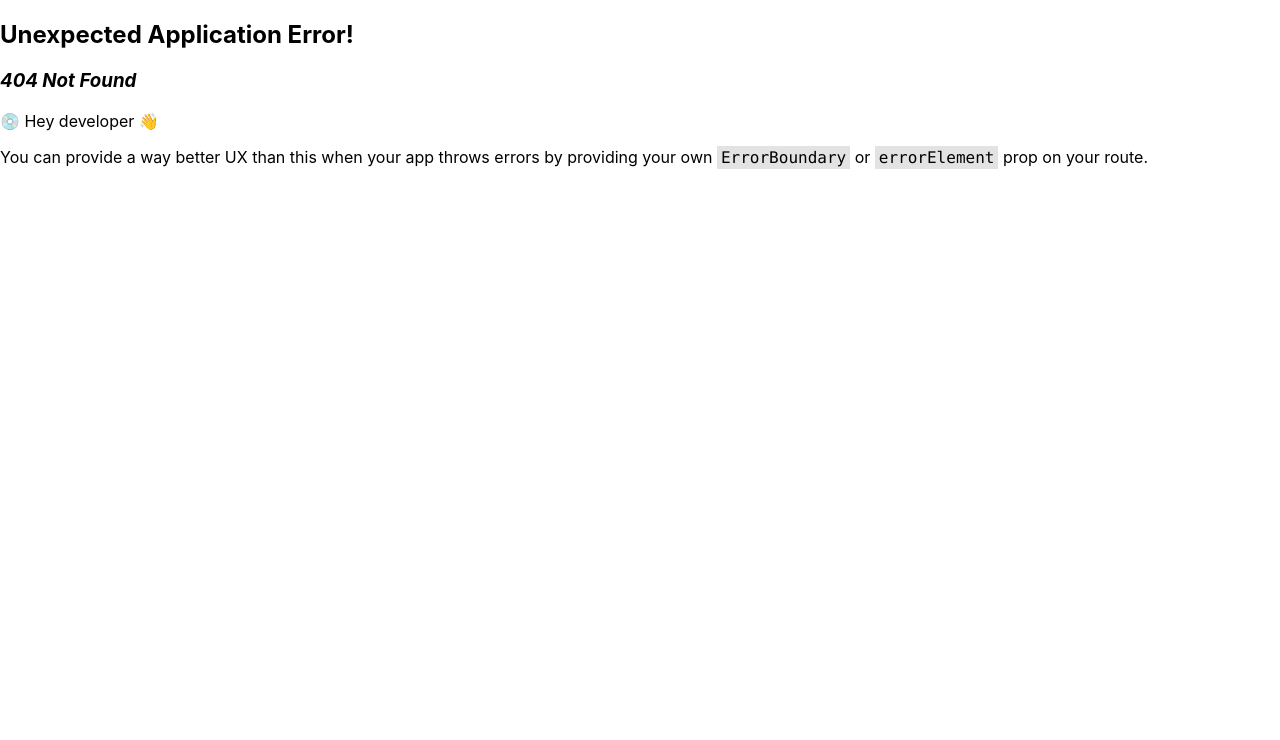
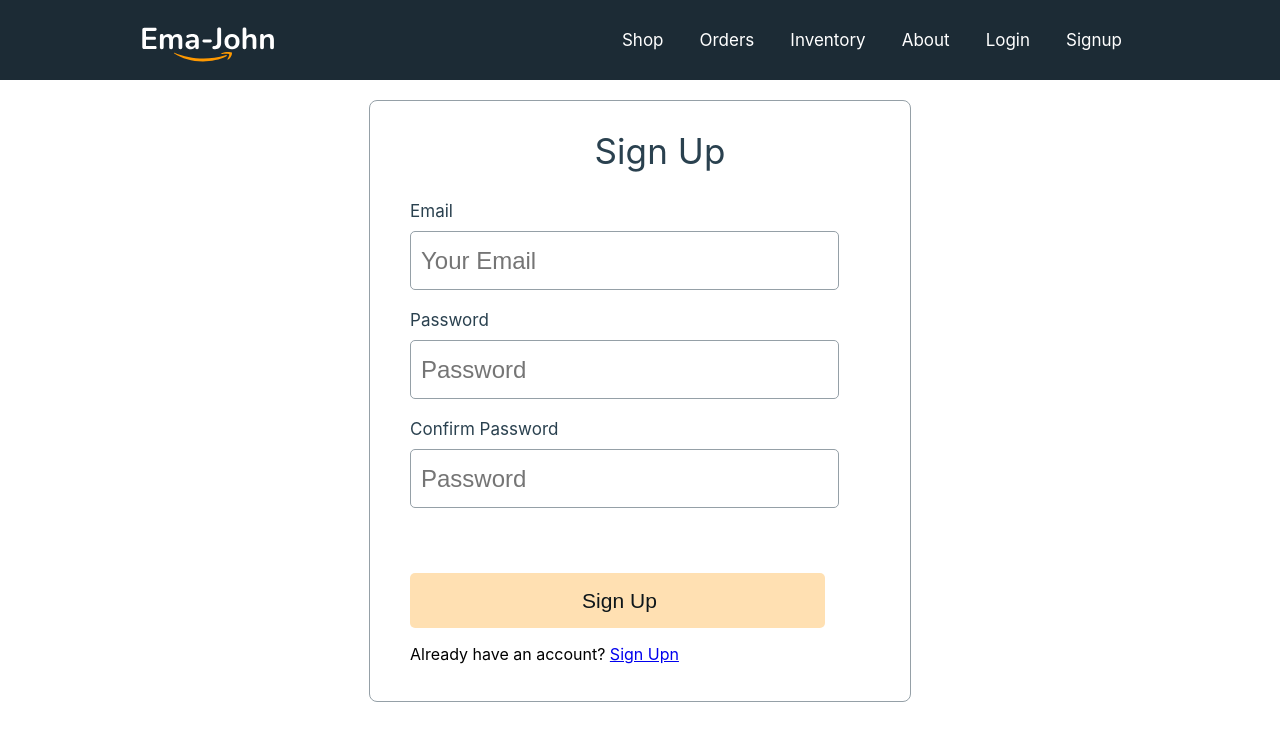
Before and after one commit to d3v-tushar/ema-john-simple, a React (Create React App) app: page /signup in a window 1280 px wide. Before the commit this address had no page. Shown: the top 740 px of the page. Built offline with nearby package versions, Linux system fonts and the light colour scheme.

Commit message:
Register & Login Page Designed, Firebase Config Added

```diff
--- a/package.json
+++ b/package.json
@@ -10,6 +10,7 @@
     "@testing-library/jest-dom": "^5.16.5",
     "@testing-library/react": "^13.4.0",
     "@testing-library/user-event": "^13.5.0",
+    "firebase": "^9.13.0",
     "react": "^18.2.0",
     "react-dom": "^18.2.0",
     "react-router-dom": "^6.4.2",
--- a/src/components/Header/Header.js
+++ b/src/components/Header/Header.js
@@ -1,9 +1,12 @@
 import React from 'react';
+import { useContext } from 'react';
 import { Link } from 'react-router-dom';
+import { AuthContext } from '../../contexts/UserContext/UserContext';
 import logo from '../../images/Logo.svg'
 import './Header.css';
 
 const Header = () => {
+    const {user} = useContext(AuthContext);
     return (
             <nav className='header'>
                 <img src={logo} alt="" />
@@ -12,6 +15,9 @@
                     <Link to="/orders">Orders</Link>
                     <Link to="/Inventory">Inventory</Link>
                     <Link to="/about">About</Link>
+                    <Link to="/login">Login</Link>
+                    <Link to="/signup">Signup</Link>
+                    <span>{user?.email}</span>
                 </div>
             </nav>
     );
--- /dev/null
+++ b/src/components/Login/Login.css
@@ -0,0 +1,59 @@
+.form-container{
+    width: 500px;
+    height: 600px;
+    margin: 20px auto;
+    border: 1px solid #95a0a7;
+    border-radius: 8px;
+    padding-left: 40px;
+}
+
+.form-title{
+    font-weight: 400;
+    font-size: 35px;
+    line-height: 42px;
+    letter-spacing: 0.0025em;
+    color: #2A414F;
+    text-align: center;
+}
+
+.form-control{
+    margin-bottom: 20px;
+}
+
+.form-control label{
+    display: block;
+    font-weight: 400;
+    font-size: 17px;
+    line-height: 20px;
+    letter-spacing: 0.0015em;
+    color: #2A414F;
+    margin-bottom: 10px;
+}
+
+.form-control input{
+    width: 415px;
+    height: 55px;
+    border: 1px solid #95a0a7;
+    border-radius: 5px;
+    font-size: 1.5em;
+    padding-left: 10px;
+}
+
+.btn-submit{
+    margin-top: 45px;
+    width: 415px;
+    height: 55px;
+    background-color: rgba(255, 153, 0, 0.3);
+    border-radius: 5px;
+    font-weight: 400;
+    font-size: 21px;
+    line-height: 25px;
+    letter-spacing: 0.0015em;
+    color: #0e161a;
+    padding-left: 10px;
+    border: none;
+}
+
+.btn-submit:hover{
+    background-color: rgba(255, 153, 0, 0.6);
+}
--- /dev/null
+++ b/src/components/Login/Login.js
@@ -0,0 +1,25 @@
+import React from 'react';
+import { Link } from 'react-router-dom';
+import './Login.css';
+
+const Login = () => {
+    return (
+        <div className='form-container'>
+            <h2 className='form-title'>Login</h2>
+            <form>
+            <div className="form-control">
+                <label htmlFor="email">Email</label>
+                <input type="email" name="email" placeholder='Your Email' required />
+            </div>
+            <div className="form-control">
+                <label htmlFor="password">Password</label>
+                <input type="password" name="password" placeholder='Password' required />
+            </div>
+            <input className='btn-submit' type="submit" value="Login" />
+            </form>
+            <p>New to ema john? <Link to='/signup'>Create a new account</Link></p>
+        </div>
+    );
+};
+
+export default Login;
--- /dev/null
+++ b/src/components/SignUp/SignUp.css
@@ -0,0 +1,3 @@
+.text-error{
+    color: rgb(234, 70, 70);
+}
--- /dev/null
+++ b/src/components/SignUp/SignUp.js
@@ -0,0 +1,49 @@
+import React from 'react';
+import { useState } from 'react';
+import { Link } from 'react-router-dom';
+import './SignUp.css';
+
+const SignUp = () => {
+    const [error, setError] = useState(null);
+    const handleSubmit = (event) =>{
+        event.preventDefault();
+        const form = event.target;
+        const email = form.email.value;
+        const password = form.password.value;
+        const confirm = form.confirm.value;
+
+        if(password.length < 6){
+            setError('Password Should be 6 characters or more');
+            return;
+        }
+
+        if(password !== confirm){
+            setError('Your Password did not match');
+            return;
+        }
+    }
+    return (
+        <div className='form-container'>
+            <h2 className='form-title'>Sign Up</h2>
+            <form onSubmit={handleSubmit}>
+            <div className="form-control">
+                <label htmlFor="email">Email</label>
+                <input type="email" name="email" placeholder='Your Email' required />
+            </div>
+            <div className="form-control">
+                <label htmlFor="password">Password</label>
+                <input type="password" name="password" placeholder='Password' required />
+            </div>
+            <div className="form-control">
+                <label htmlFor="confirm">Confirm Password</label>
+                <input type="password" name="confirm" placeholder='Password' required />
+            </div>
+            <input className='btn-submit' type="submit" value="Sign Up" />
+            </form>
+            <p>Already have an account? <Link to='/signup'>Sign Upn</Link></p>
+            <p className='text-error'>{error}</p>
+        </div>
+    );
+};
+
+export default SignUp;
--- /dev/null
+++ b/src/contexts/UserContext/UserContext.js
@@ -0,0 +1,14 @@
+import React, { createContext } from 'react';
+
+
+export const AuthContext = createContext();
+    const authinfo = {};
+const UserContext = ({children}) => {
+    return (
+        <AuthContext.Provider value={authinfo}>
+            {children}
+        </AuthContext.Provider>
+    );
+};
+
+export default UserContext;
--- a/src/index.js
+++ b/src/index.js
@@ -3,11 +3,14 @@
 import './index.css';
 import App from './App';
 import reportWebVitals from './reportWebVitals';
+import UserContext from './contexts/UserContext/UserContext';
 
 const root = ReactDOM.createRoot(document.getElementById('root'));
 root.render(
   <React.StrictMode>
-    <App />
+    <UserContext>
+      <App />
+    </UserContext>
   </React.StrictMode>
 );
 
```
Also changed, not shown: src/App.js (+10 -0 lines), src/components/firebase/firebase.config.js (added, +18 -0 lines), 1 other file (tests, documents, lock files or other folders).
